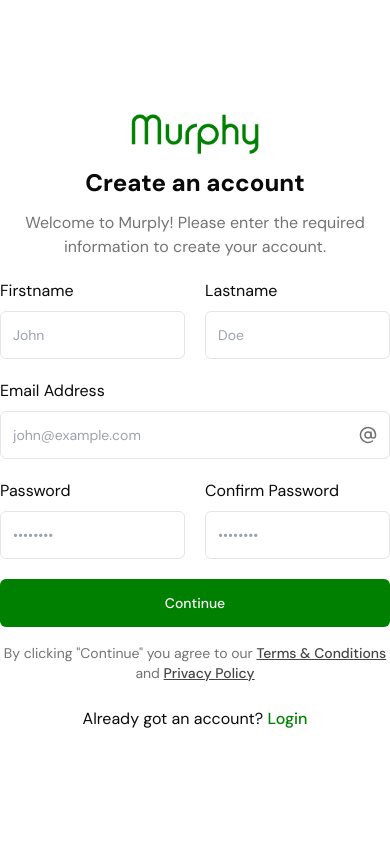
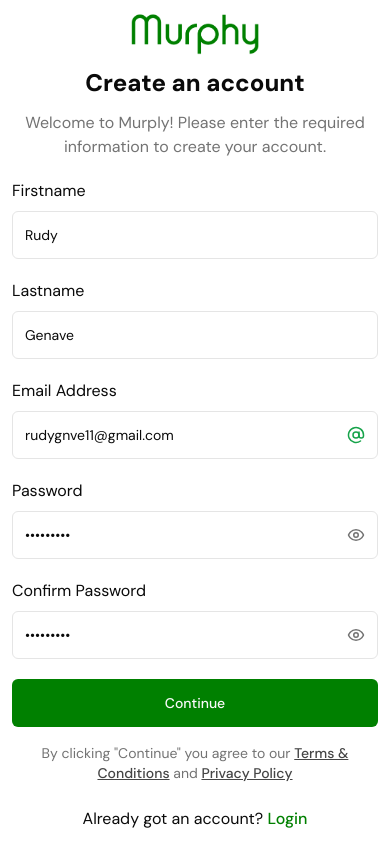
Before and after one commit to rudygnve/murphy-test, a Next.js app: page /sign-up in a window 390 px wide. Built offline with nearby package versions, Linux system fonts and the light colour scheme.

Commit message:
Update page.tsx

```diff
--- a/app/(auth)/sign-up/page.tsx
+++ b/app/(auth)/sign-up/page.tsx
@@ -15,11 +15,11 @@ const Page = () => {
   const [emailIsValid, setEmailIsValid] = useState<boolean>(false);
   const [showPassword, setShowPassword] = useState<boolean>(false);
   const [data, setData] = useState<SignUpDataProps>({
-    firstname: "",
-    lastname: "",
-    email: "",
-    password: "",
-    cpassword: "",
+    firstname: "Rudy",
+    lastname: "Genave",
+    email: "rudygnve11@gmail.com",
+    password: "RUdy0911#",
+    cpassword: "RUdy0911#",
   });
 
   useEffect(() => {
@@ -47,7 +47,7 @@ const Page = () => {
   };
 
   return (
-    <main className="w-full min-h-screen h-full flex items-center justify-center">
+    <main className="w-full min-h-screen h-full flex items-center justify-center md:p-0 p-3">
       <div className="w-full h-full max-w-xl mx-auto flex flex-col">
         <div className="w-full flex flex-col gap-3 items-center justify-center text-center mb-5">
           <Link href="/">
@@ -63,7 +63,7 @@ const Page = () => {
           onSubmit={handleSignUpWithCredentials}
           className="w-full flex flex-col gap-5 mb-4"
         >
-          <div className="grid grid-cols-2 gap-5">
+          <div className="grid grid-cols-1 md:grid-cols-2 gap-5">
             <div className="flex flex-col gap-2">
               <Label htmlFor="firstname">Firstname</Label>
               <div className="flex items-center w-full h-12 border rounded-md overflow-hidden">
@@ -141,7 +141,7 @@ const Page = () => {
               </div>
             </div>
           </div>
-          <div className="w-full grid grid-cols-2 gap-5">
+          <div className="w-full grid grid-cols-1 md:grid-cols-2 gap-5">
             <div className="flex flex-col gap-2">
               <Label htmlFor="password">Password</Label>
               <div className="flex items-center w-full h-12 border rounded-md overflow-hidden">
```
